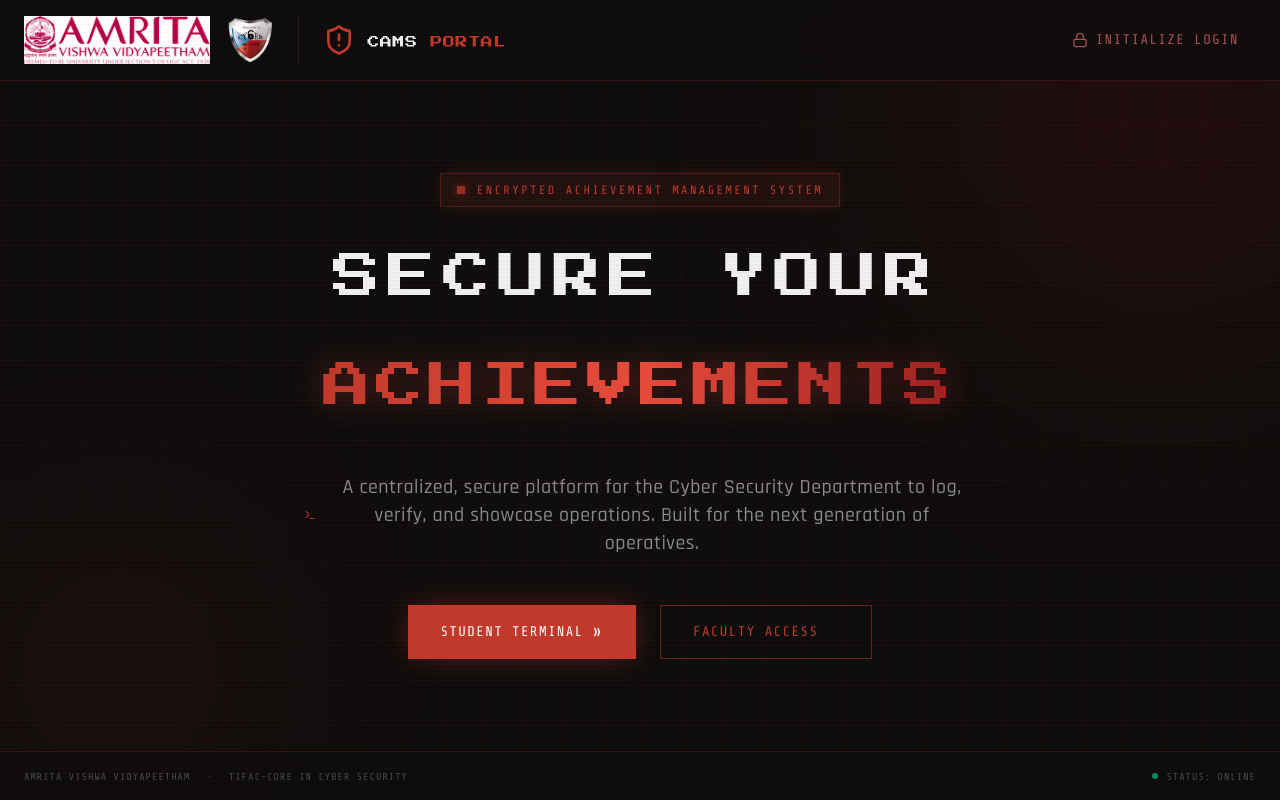
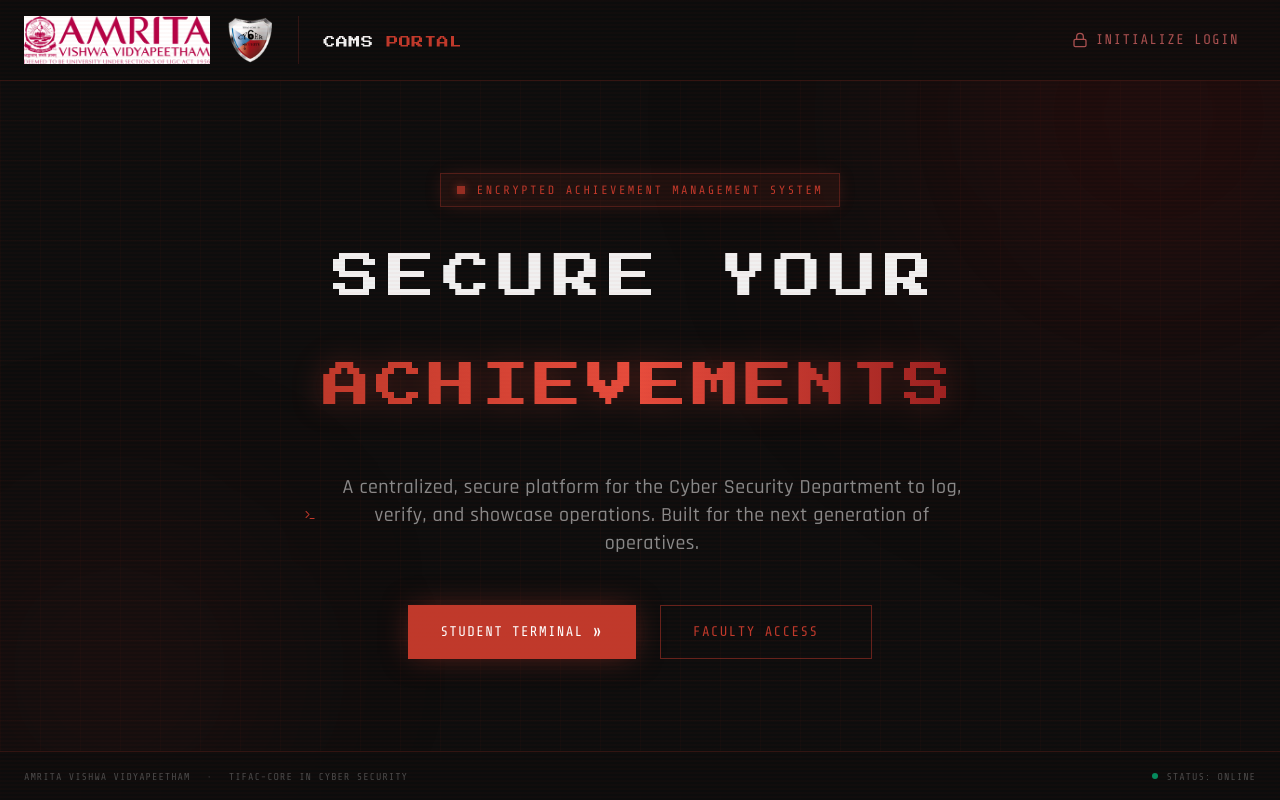
Before and after one commit to nethra2481/CAMS, a Next.js app: page / in a window 1280 px wide. Built offline with nearby package versions, Linux system fonts and the light colour scheme.

Commit message:
style(landing): remove shield icon beside CAMS portal title

```diff
--- a/src/app/page.tsx
+++ b/src/app/page.tsx
@@ -1,5 +1,5 @@
 import Link from 'next/link';
-import { ShieldAlert, Terminal, Lock } from 'lucide-react';
+import { Terminal, Lock } from 'lucide-react';
 
 export default function Home() {
   return (
@@ -116,7 +116,6 @@
 
               {/* Orbital Logo & Title */}
               <div className="hidden sm:flex items-center gap-3">
-                <ShieldAlert className="w-8 h-8 text-[#c0392b]" />
                 <h1 className="font-press-start text-xs tracking-wider mt-1 text-[#f0f0f0]">
                   CAMS <span className="text-[#c0392b]">PORTAL</span>
                 </h1>
```
